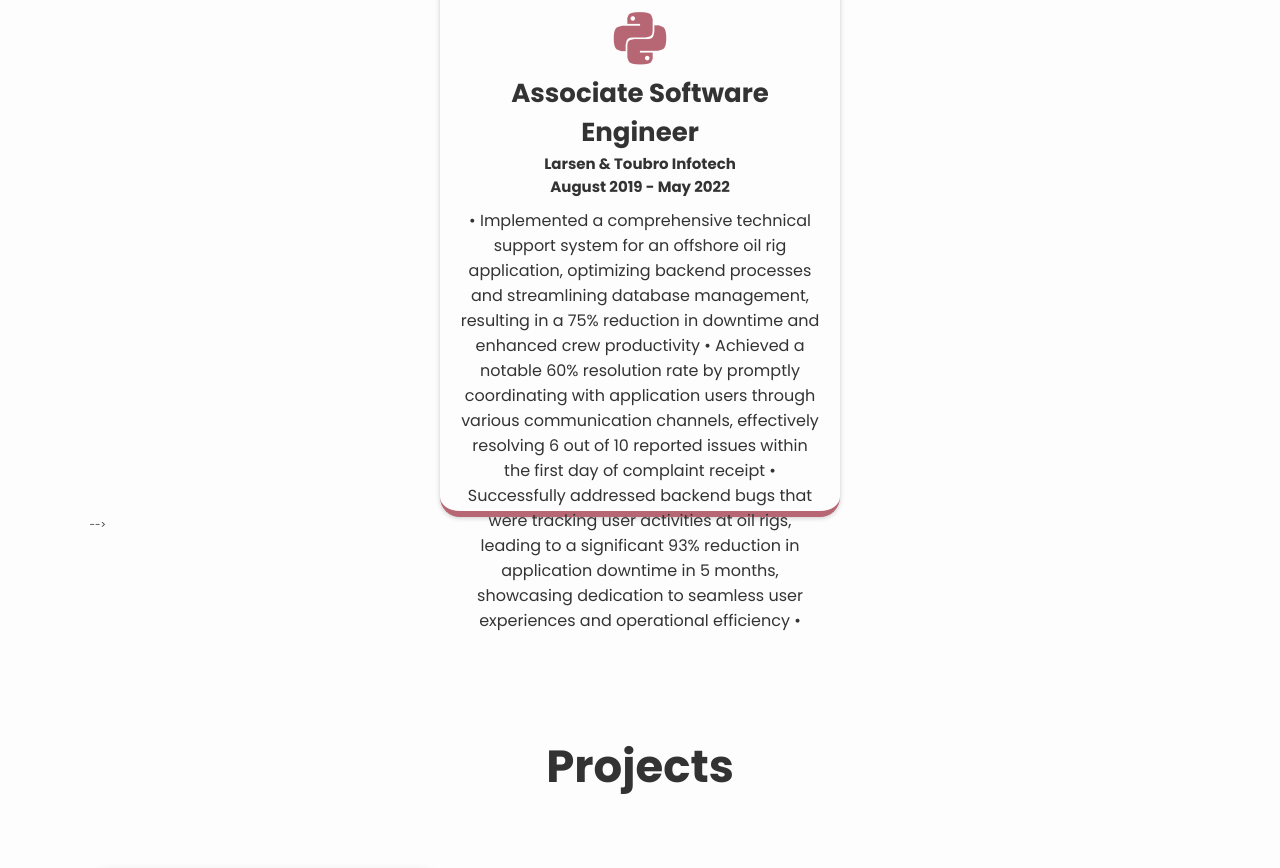
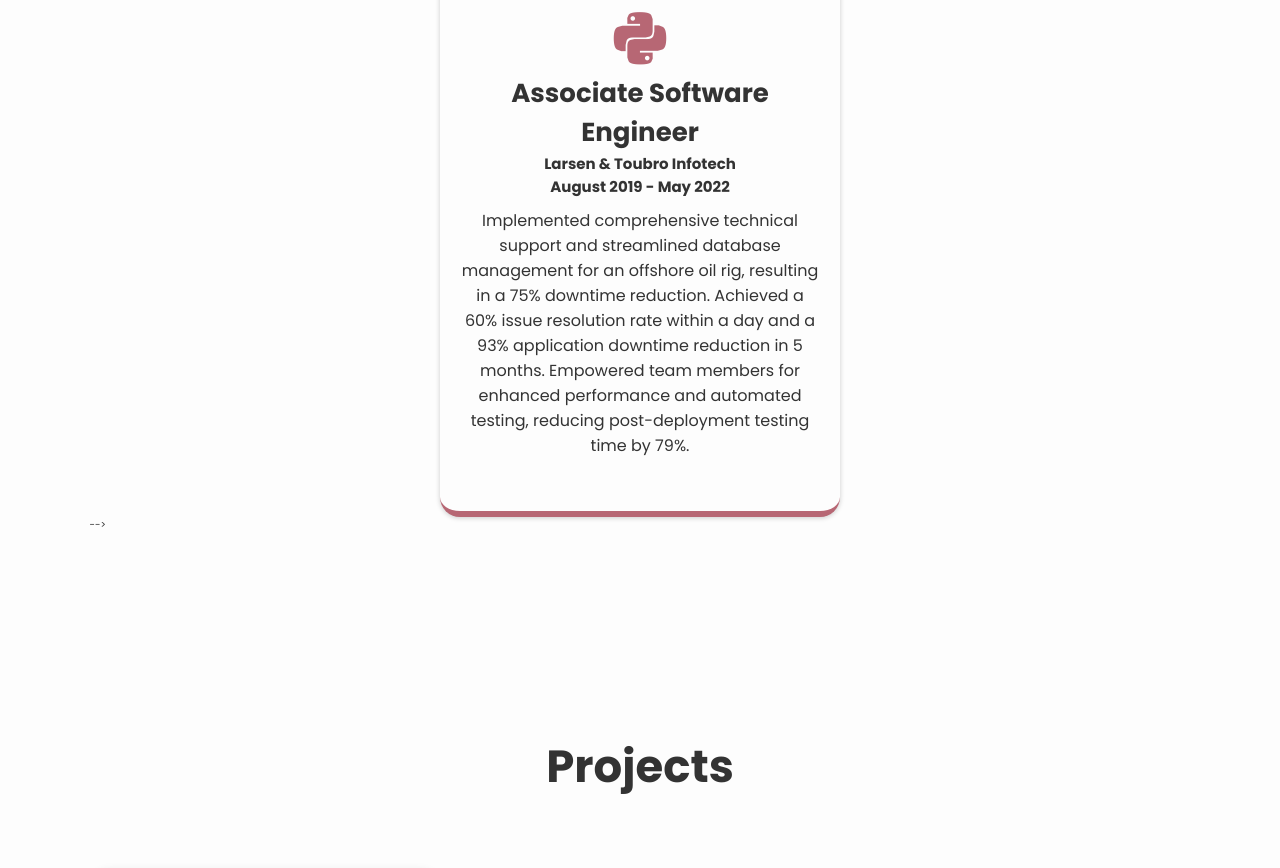
Before and after one commit to bhaktipatrawala/bhaktipatrawala.github.io, a plain HTML site: page index.html in a window 1280 px wide. Shown: the part 1091-1959 px from the top of the page. Drawn offline with nearby package versions, Linux system fonts and the light colour scheme.

Commit message:
Experience

```diff
--- a/index.html
+++ b/index.html
@@ -98,14 +98,9 @@
                 <h3>Associate Software Engineer</h3>
                 <h1>Larsen & Toubro Infotech</h1>
                 <h1>August 2019 - May 2022</h1>
-                <p> • Implemented a comprehensive technical support system for an offshore oil rig application, optimizing backend processes
-                    and streamlining database management, resulting in a 75% reduction in downtime and enhanced crew productivity
-                    • Achieved a notable 60% resolution rate by promptly coordinating with application users through various communication
-                    channels, effectively resolving 6 out of 10 reported issues within the first day of complaint receipt
-                    • Successfully addressed backend bugs that were tracking user activities at oil rigs, leading to a significant 93% reduction in
-                    application downtime in 5 months, showcasing dedication to seamless user experiences and operational efficiency
-                    • Elevated team performance through adept supervision and training of 5+ team members, empowering them to excel in
-                    deployment, bug investigation, testing, and automation domains </p>
+                <p> Implemented comprehensive technical support and streamlined database management for an offshore oil rig, resulting in a 75% downtime reduction.
+                    Achieved a 60% issue resolution rate within a day and a 93% application downtime reduction in 5 months.
+                    Empowered team members for enhanced performance and automated testing, reducing post-deployment testing time by 79%.</p>
                 <!--<a href="#" class="btn">Read More </a> -->
             </div>
             <!-- <div class="services-box">
```
